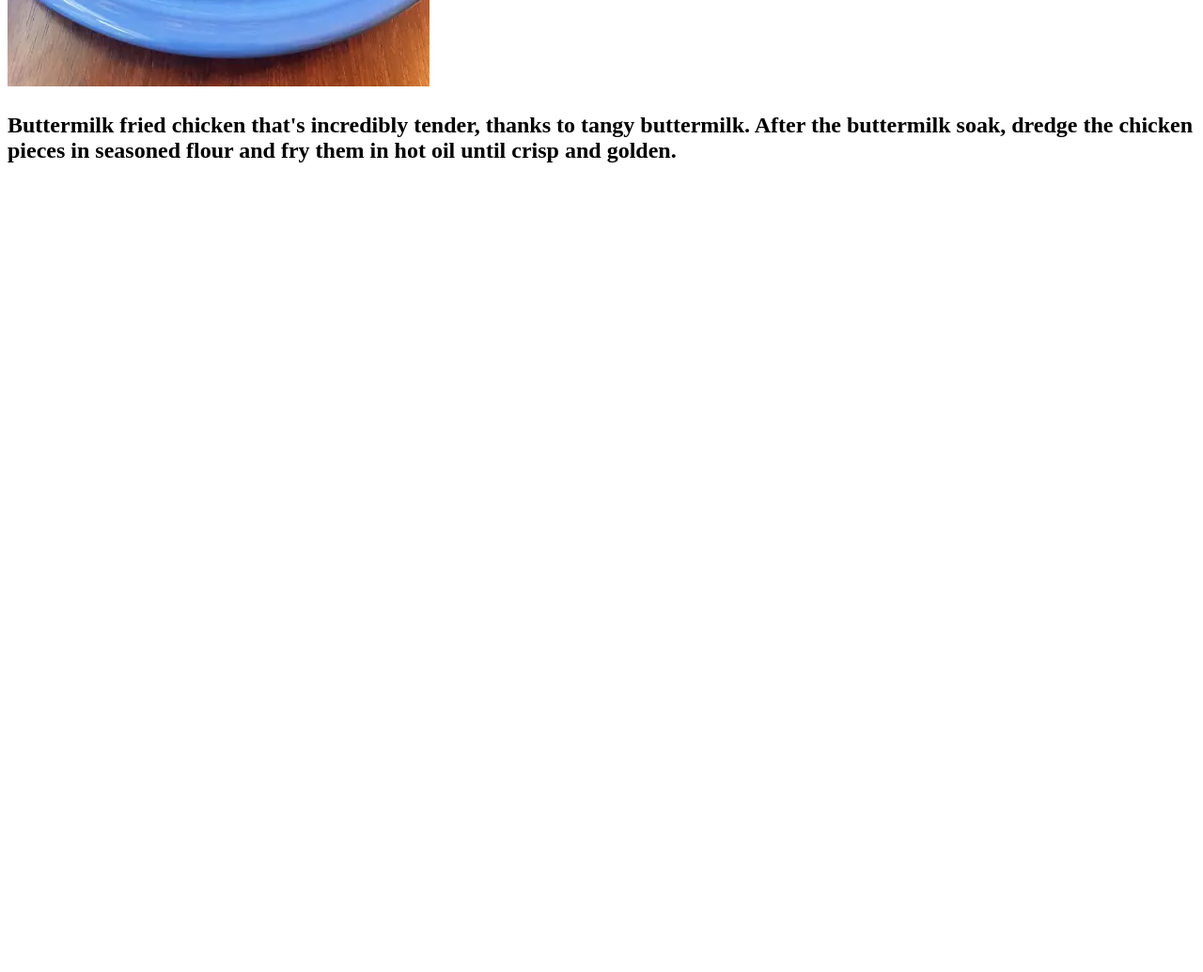
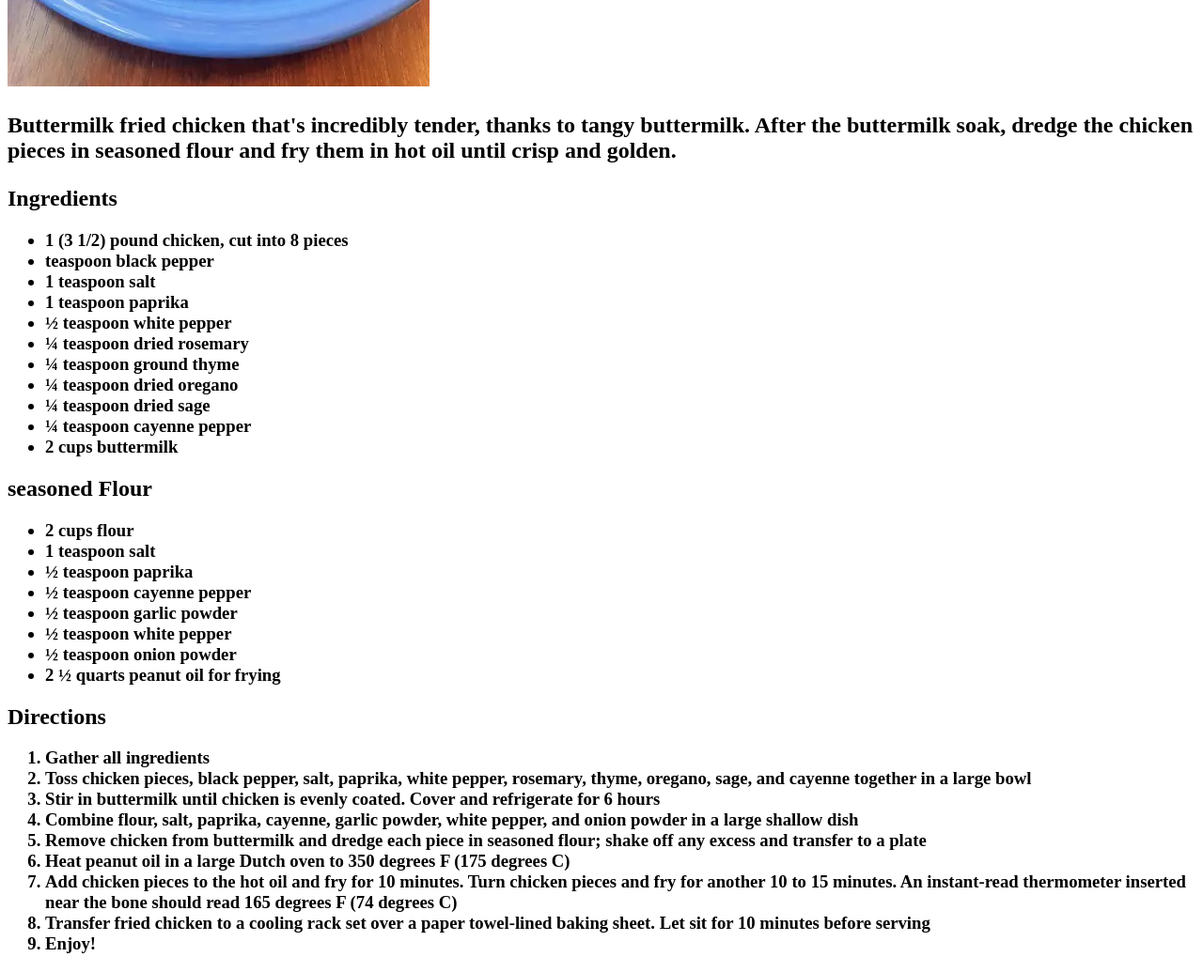
Before and after one commit to Ltownboogie/odin-recipes, a plain HTML site: page friedChicken.html in a window 1280 px wide. Shown: the part 500-1535 px from the top of the page at 94% size. Before the commit the page ends 800 px from the top, so only its background shows below. Drawn offline with Linux system fonts and the light colour scheme.

Commit message:
Added ingredients and directions

```diff
--- a/friedChicken.html
+++ b/friedChicken.html
@@ -17,5 +17,51 @@
         </p>
     </h2>
 
+    <h2>Ingredients</h2>
+        <h3>
+            <ul>
+                <li>1 (3 1/2) pound chicken, cut into 8 pieces</li>
+                <li>teaspoon black pepper</li>
+                <li>1 teaspoon salt</li>
+                <li>1 teaspoon paprika</li>
+                <li>½ teaspoon white pepper</li>
+                <li>¼ teaspoon dried rosemary</li>
+                <li>¼ teaspoon ground thyme</li>
+                <li>¼ teaspoon dried oregano</li>
+                <li>¼ teaspoon dried sage</li>
+                <li>¼ teaspoon cayenne pepper</li>
+                <li>2 cups buttermilk</li>
+            </ul>
+        </h3>
+    <h2>seasoned Flour</h2>
+        <h3>
+            <ul>
+                <li>2 cups flour</li>
+                <li>1 teaspoon salt</li>
+                <li>½ teaspoon paprika</li>
+                <li>½ teaspoon cayenne pepper</li>
+                <li>½ teaspoon garlic powder</li>
+                <li>½ teaspoon white pepper</li>
+                <li>½ teaspoon onion powder</li>
+                <li>2 ½ quarts peanut oil for frying</li>
+            </ul>
+        </h3>
+    <h2>Directions</h2>
+        <h3>
+            <ol>
+                <li>Gather all ingredients</li>
+                <li>Toss chicken pieces, black pepper, salt, paprika, white pepper, rosemary, thyme, oregano, sage, and cayenne together in a large bowl</li>
+                <li>Stir in buttermilk until chicken is evenly coated. Cover and refrigerate for 6 hours</li>
+                <li>Combine flour, salt, paprika, cayenne, garlic powder, white pepper, and onion powder in a large shallow dish</li>
+                <li>Remove chicken from buttermilk and dredge each piece in seasoned flour; shake off any excess and transfer to a plate</li>
+                <li>Heat peanut oil in a large Dutch oven to 350 degrees F (175 degrees C)</li>
+                <li>Add chicken pieces to the hot oil and fry for 10 minutes. Turn chicken pieces and fry for another 10 to 15 minutes. An instant-read thermometer inserted near the bone should read 165 degrees F (74 degrees C)</li>
+                <li>Transfer fried chicken to a cooling rack set over a paper towel-lined baking sheet. Let sit for 10 minutes before serving</li>
+                <li>Enjoy!</li>
+            </ol>
+        </h3>
+
+
+
 </body>
 </html>
```
